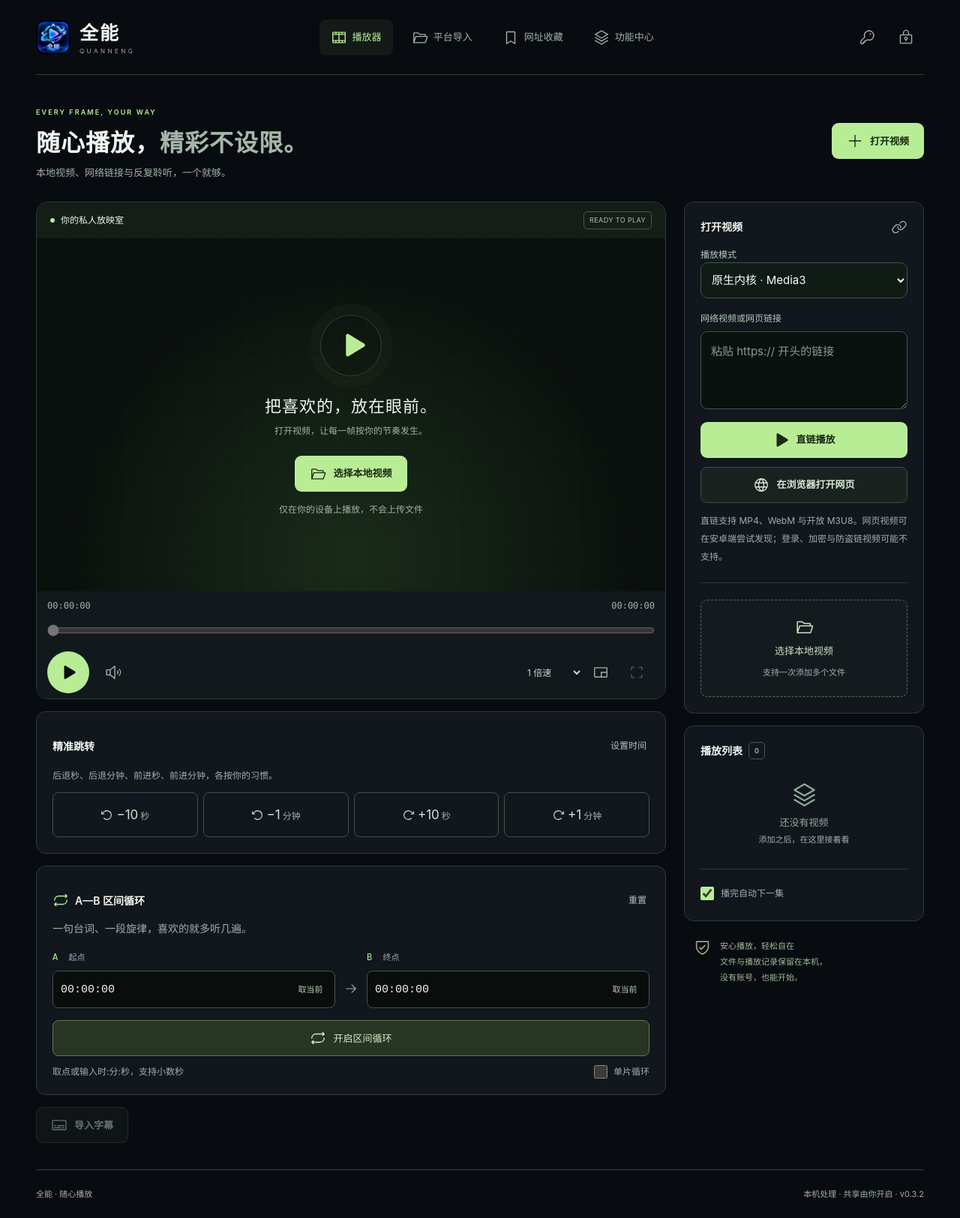
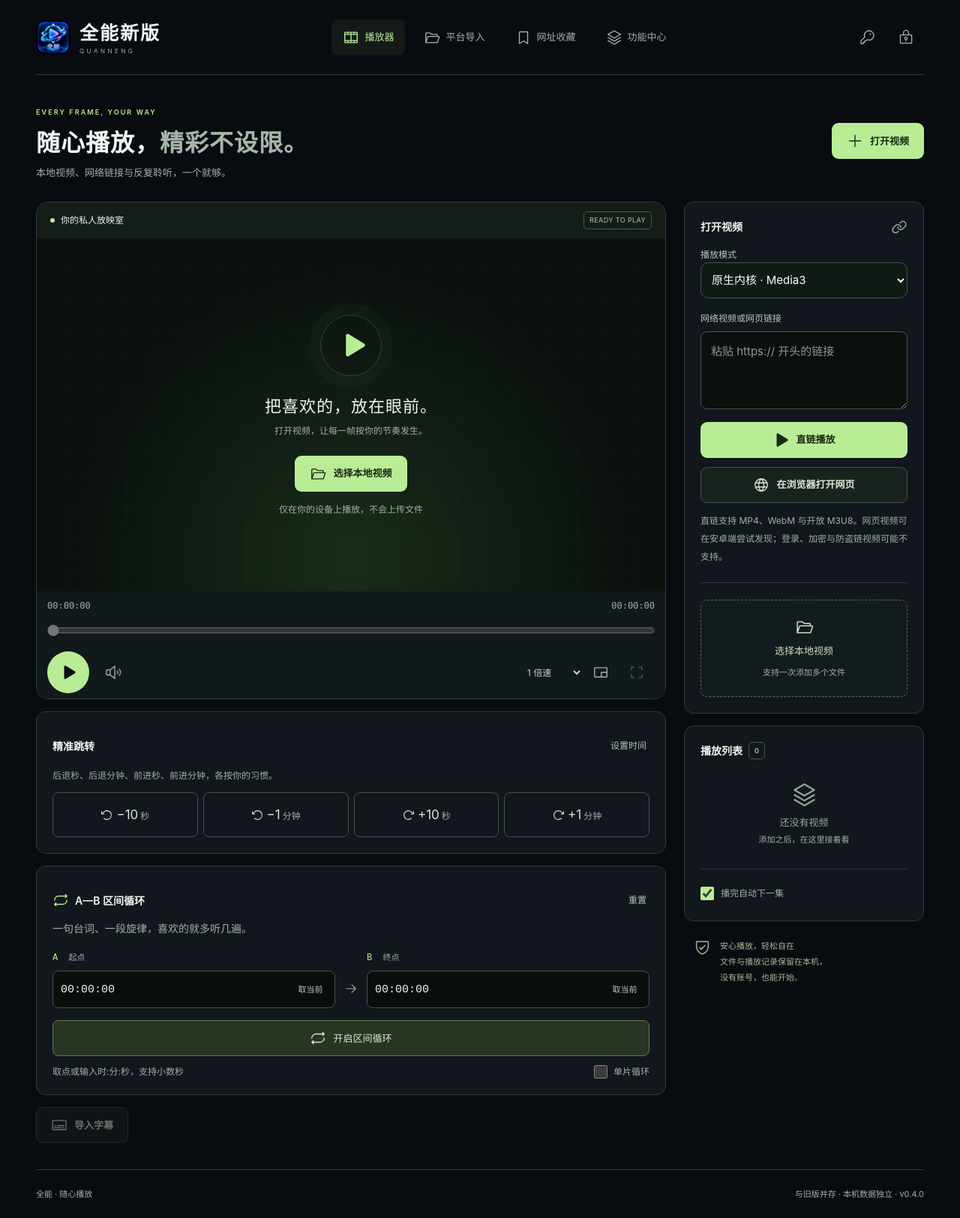
Before and after one commit to nmm26301-maker/quanneng, a React (Vite) app in the folder frontend/: page / in a window 1280 px wide. Shown: the whole page at 75% size. Built offline with nearby package versions, Linux system fonts and the light colour scheme.

Commit message:
feat: ship independent Quanneng Next v0.4.0 with permanent release signing and coexistence checks

```diff
--- a/frontend/package.json
+++ b/frontend/package.json
@@ -1,6 +1,6 @@
 {
   "name": "quanneng-app-ui",
-  "version": "0.3.2",
+  "version": "0.4.0",
   "private": true,
   "type": "module",
   "scripts": {
--- a/frontend/src/main.jsx
+++ b/frontend/src/main.jsx
@@ -18,10 +18,10 @@ function App(){
  useEffect(()=>{window.quannengOpenURL=url=>{setShared({url,id:uid()});setTab('player');};window.quannengBack=()=>{if(document.querySelector('dialog[open]')){document.querySelector('dialog[open]').dispatchEvent(new Event('cancel',{cancelable:true}));return true;}if(tab!=='player'){setTab('player');history.replaceState(null,'','#player');return true;}return false;};native()?.frontendReady?.();return ()=>{delete window.quannengOpenURL;delete window.quannengBack;};},[tab]);
  const switchTab=next=>{history.replaceState(null,'','#'+next);setTab(next);requestAnimationFrame(()=>main.current?.focus({preventScroll:true}));};
  const tabs=[['player','播放器',FilmStrip],['sources','平台导入',FolderOpen],['bookmarks','网址收藏',BookmarkSimple],['features','功能中心',Stack]];
- return <div className="app-frame"><header className="topbar"><a href="#player" onClick={e=>{e.preventDefault();switchTab('player');}} className="brand"><img className="brand-app-icon" src="./quanneng-icon.jpg" alt=""/><span>全能<span className="brand-caption">QUANNENG</span></span></a><nav className="desktop-nav" aria-label="主导航">{tabs.map(([id,label,I])=><button key={id} aria-current={tab===id?'page':undefined} className={tab===id?'active':''} onClick={()=>switchTab(id)}><I {...iconProps}/>{label}</button>)}</nav><div className="flex items-center gap-1"><IconButton label="设置备用私人密码" onClick={()=>native()?.openSecuritySettings?.()}><Key {...iconProps}/></IconButton><IconButton label="立即锁定" onClick={()=>native()?.lockApp?.()}><LockKey {...iconProps}/></IconButton></div></header>
+ return <div className="app-frame"><header className="topbar"><a href="#player" onClick={e=>{e.preventDefault();switchTab('player');}} className="brand"><img className="brand-app-icon" src="./quanneng-icon.jpg" alt=""/><span>全能新版<span className="brand-caption">QUANNENG</span></span></a><nav className="desktop-nav" aria-label="主导航">{tabs.map(([id,label,I])=><button key={id} aria-current={tab===id?'page':undefined} className={tab===id?'active':''} onClick={()=>switchTab(id)}><I {...iconProps}/>{label}</button>)}</nav><div className="flex items-center gap-1"><IconButton label="设置备用私人密码" onClick={()=>native()?.openSecuritySettings?.()}><Key {...iconProps}/></IconButton><IconButton label="立即锁定" onClick={()=>native()?.lockApp?.()}><LockKey {...iconProps}/></IconButton></div></header>
  <main ref={main} tabIndex={-1} className="main-content"><div hidden={tab!=='player'}><Player active={tab==='player'} notify={notify} shared={shared}/></div><div hidden={tab!=='bookmarks'}><Bookmarks notify={notify}/></div><div hidden={tab!=='sources'}><Sources notify={notify}/></div><div hidden={tab!=='features'}><Features notify={notify} openPlayer={()=>switchTab("player")}/></div></main>
  <nav className="bottom-nav" aria-label="主导航">{tabs.map(([id,label,I])=><button key={id} aria-current={tab===id?'page':undefined} onClick={()=>switchTab(id)} className={tab===id?'active':''}><I size={24} weight={tab===id?'fill':'regular'} aria-hidden="true"/><span>{label}</span></button>)}</nav>
- <div className={'toast '+(notice?'visible':'')} role="status" aria-live="polite">{notice}</div><footer className="footer"><span>全能 · 随心播放</span><span>本机处理 · 共享由你开启 · v0.3.2</span></footer></div>;
+ <div className={'toast '+(notice?'visible':'')} role="status" aria-live="polite">{notice}</div><footer className="footer"><span>全能 · 随心播放</span><span>与旧版并存 · 本机数据独立 · v0.4.0</span></footer></div>;
 }
 
 function Features({notify,openPlayer}){
```
Also changed, not shown: 26 other files (tests, documents, lock files or other folders).
